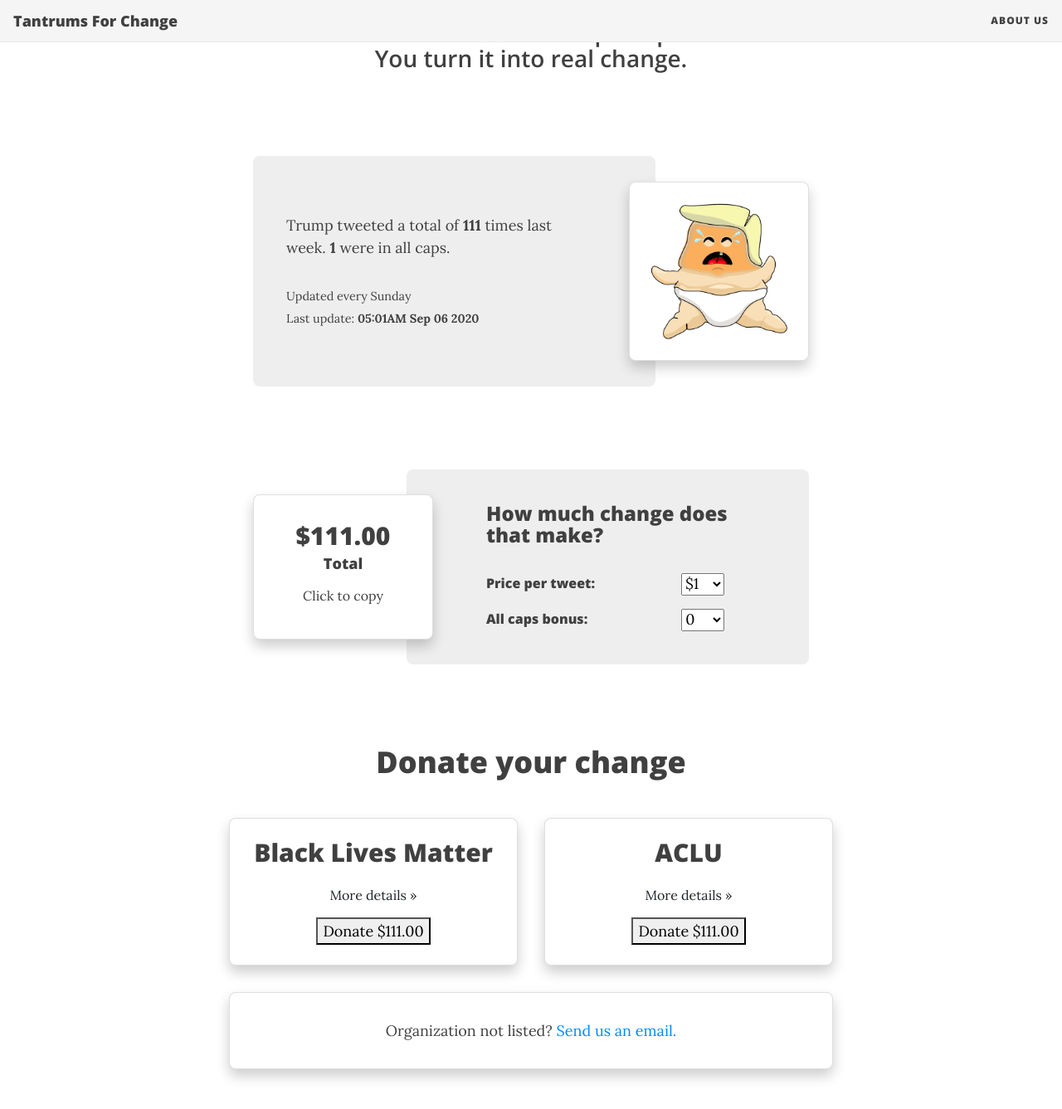
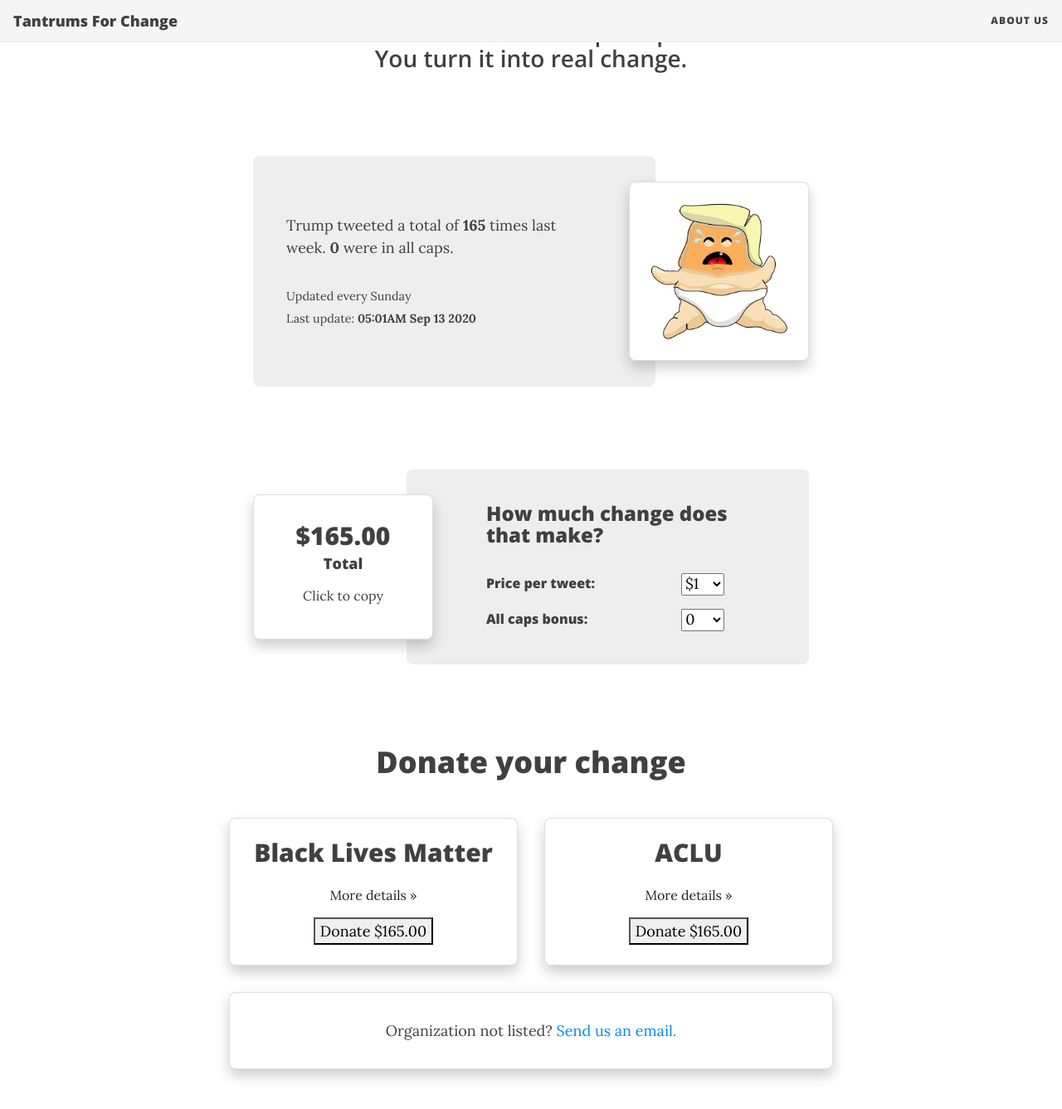
Before and after one commit to tantrumsforchange/tantrumsforchange.github.io, a Jekyll site: the page built from index.html, in a window 1280 px wide and 1400 px high, scrolled down 253 px. Shown: the top 1337 px of the window at 83% size. Built offline with Jekyll 4.4.1, drawn with Linux system fonts in a browser that asks for light colours; nearby versions of some CDN libraries; the list of posts is cut into pages by our own code.

Commit message:
Update Data Test

```diff
--- a/_data/data.yml
+++ b/_data/data.yml
@@ -1,3 +1,3 @@
-tweet_total: 111
-all_caps: 1
-update_time: 05:01AM Sep 06 2020
+tweet_total: 165
+all_caps: 0
+update_time: 05:01AM Sep 13 2020
```
